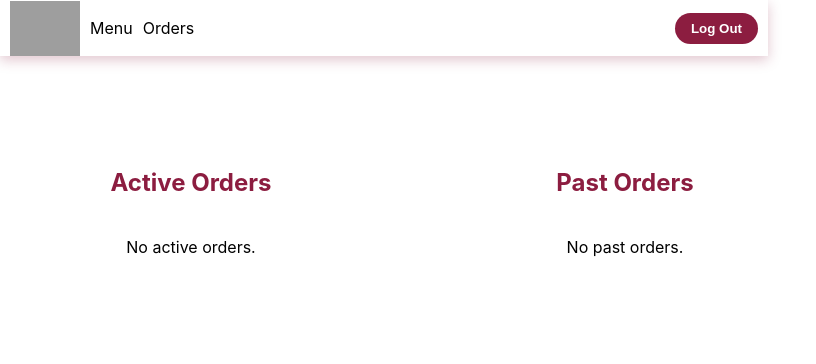
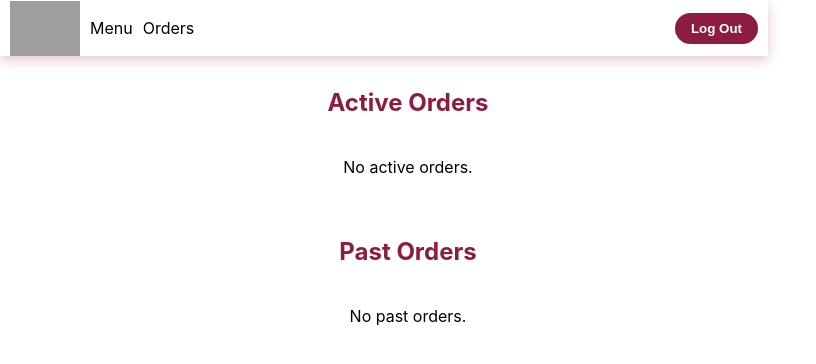
Before and after one commit to ssAsuedu/CSE412-Semester-Project, a React (Create React App) app in the folder frontend/: page /orders in a window 768 px wide. Shown: the top 364 px of the page, 816 px wide, since content can reach past the window. Built offline with nearby package versions, Linux system fonts and the light colour scheme; grey boxes are pictures that could not be loaded.

Commit message:
Responsive order pages
Made the admin and customer order pages responsive.

```diff
--- a/frontend/src/pages/AdminOrders.jsx
+++ b/frontend/src/pages/AdminOrders.jsx
@@ -1,4 +1,4 @@
-import React, {useEffect, useState} from 'react'
+import React, { useEffect, useState } from 'react'
 import AdminNavbar from '../components/AdminNavbar'
 import { fetchAllOrders } from '../api'
 import AdminOrderCard from '../components/AdminOrderCard'
@@ -31,7 +31,7 @@ export const AdminOrders = () => {
   };
 
   return (
-    <div>
+    <div className="admin-orders-full-page">
       <AdminNavbar />
       <h2 className="page-title">Manage Orders</h2>
       <div className="orders-container">
@@ -50,6 +50,7 @@ export const AdminOrders = () => {
         )}
       </div>
     </div>
+
   )
 }
 export default AdminOrders;
--- a/frontend/src/pages/Orders.jsx
+++ b/frontend/src/pages/Orders.jsx
@@ -35,6 +35,7 @@ const Orders = () => {
   return (
     <>
       <Navbar />
+      <div className="orders-full-page">
         <div className="orders-container" style={{ padding: 24 }}>
           <div className="active-orders-container">
             <h3>Active Orders</h3>
@@ -65,6 +66,7 @@ const Orders = () => {
             )}
           </div>
         </div>
+      </div>
     </>
   );
 };
--- a/frontend/src/styles/AdminOrders.css
+++ b/frontend/src/styles/AdminOrders.css
@@ -60,3 +60,42 @@
   transform: scale(1.05);
   box-shadow: 0 3px 8px rgba(0, 0, 0, 0.15);
 }
+
+@media (max-width: 768px) {
+  .admin-orders-full-page {
+    padding-left: 24px;
+    padding-right: 24px;
+  }
+
+  .orders-list {
+    grid-template-columns: 1fr;
+    gap: 16px;
+    max-width: 500px;
+    margin: 0 auto;
+  }
+
+  .orders-container {
+    flex-direction: column;
+    align-items: center;
+  }
+
+  .order-card {
+    width: 100%;
+    max-width: 480px;
+    margin: 0 auto;
+  }
+}
+
+@media (min-width: 600px) and (max-width: 1200px) {
+
+  .order-card {
+    max-width: 100%;
+    padding: 12px;
+    border-radius: 10px;
+  }
+
+  .update-status-button {
+    width: 100%;
+    text-align: center;
+  }
+}
--- a/frontend/src/styles/Orders.css
+++ b/frontend/src/styles/Orders.css
@@ -31,3 +31,40 @@
     margin: 0;
     width: 100%;
 }
+
+@media (max-width: 1200px) {
+    .orders-container {
+        display: block;
+        display: flex;
+        flex-direction: column;
+        gap: 40px;
+        max-width: 100%;
+        align-items: center;
+    }
+
+    .active-orders-container,
+    .past-orders-container {
+        max-width: 100%;
+        box-sizing: border-box;
+        overflow-x: hidden;
+        justify-content: center;
+        justify-items: center;
+
+    }
+
+    .orders-full-page {
+        overflow-x: hidden;
+    }
+}
+
+@media (min-width: 600px) and (max-width: 1200px) {
+    .orders-container {
+        margin-top: 40px;
+        gap: 20px;
+    }
+
+    .active-orders-container h3,
+    .past-orders-container h3 {
+        font-size: 1.1rem;
+    }
+}
```
Lines whose indentation alone changed are shown as unchanged.
